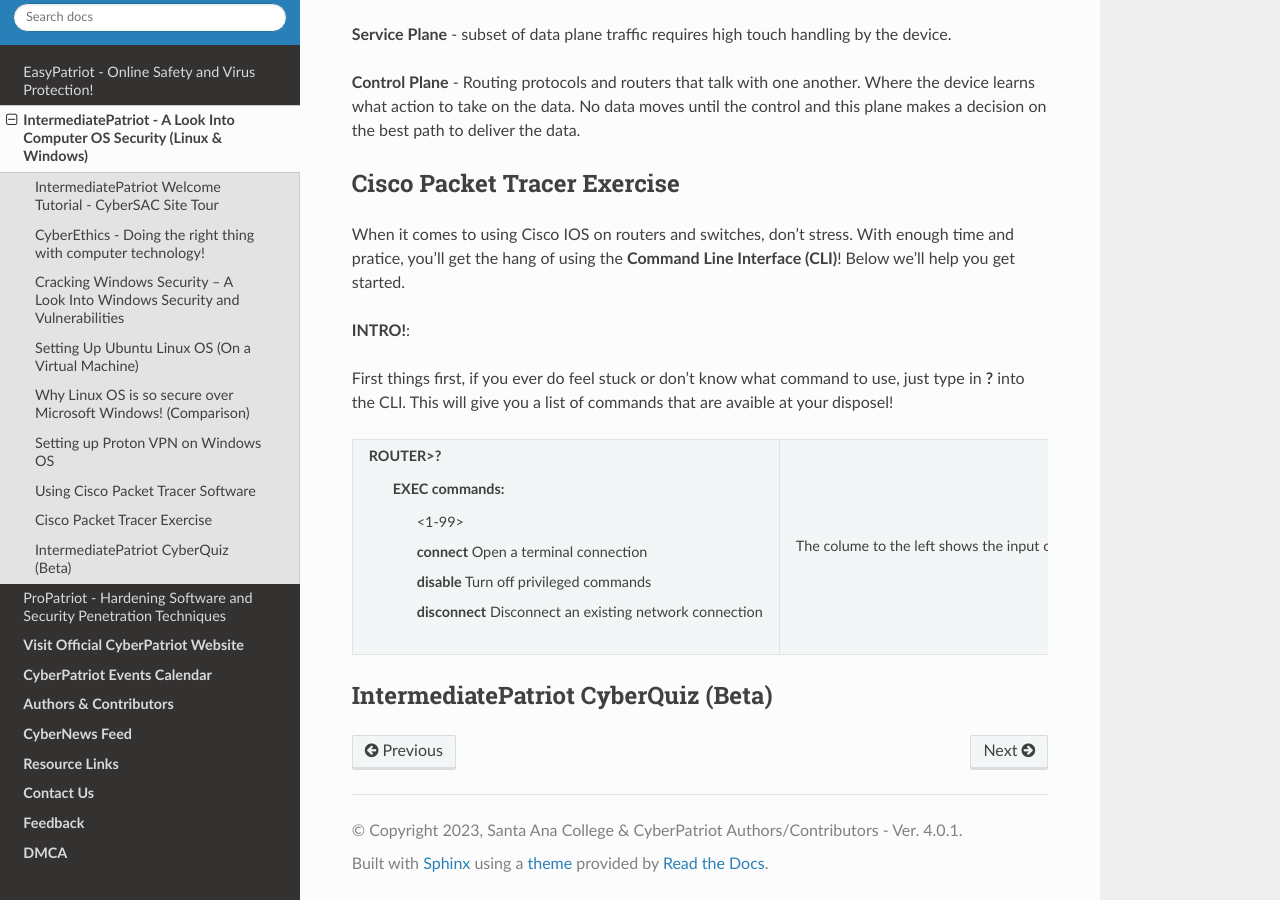
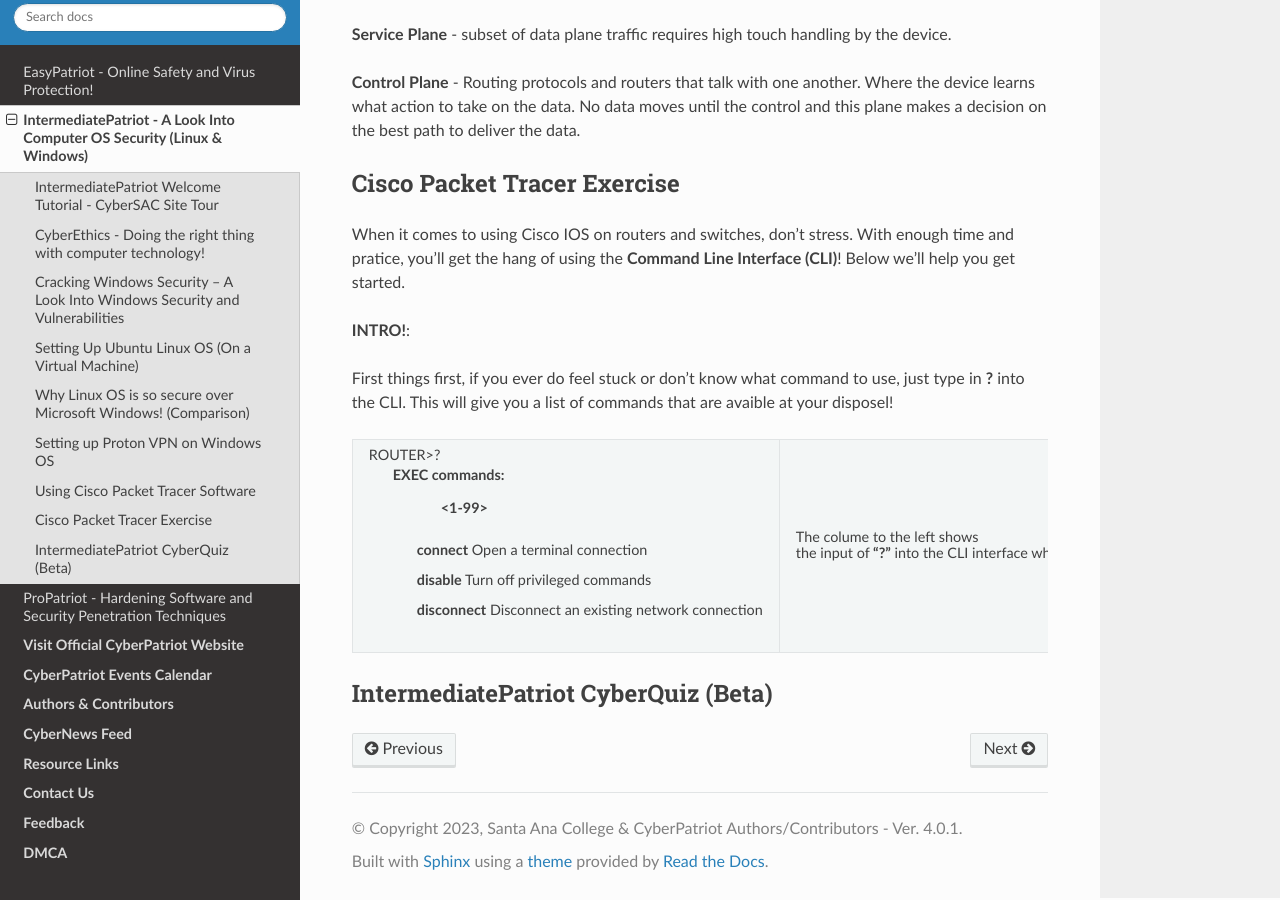
Before and after one commit to natt96z/cybersac, a Sphinx documentation site: the page built from docs/source/MediumCybersac.rst, in a window 1280 px wide and 900 px high, scrolled down 18319 px. Built offline with Sphinx 7.4.7 and the Read the Docs theme 2.0.0, drawn with Linux system fonts in a browser that asks for light colours; a script that is not in the unit is left out.

Commit message:
Update MediumCybersac.rst

```diff
--- a/docs/source/MediumCybersac.rst
+++ b/docs/source/MediumCybersac.rst
@@ -337,8 +337,9 @@
 
 +-------------------------------------------------------------------------------------+-----------------------------+
 | ROUTER>?                                                                            |The colume to the left shows |
+|                                                                                     |                             |
 |   EXEC commands:                                                                    |the input of **"?"** into the|
-|      <1-99>                                                                         |CLI interface which has an   |
+|       **<1-99>**                                                                    |CLI interface which has an   |
 |                                                                                     |output of EXEC commands      |
 |      **connect**    Open a terminal connection                                      |available                    |
 |                                                                                     |                             |
```
